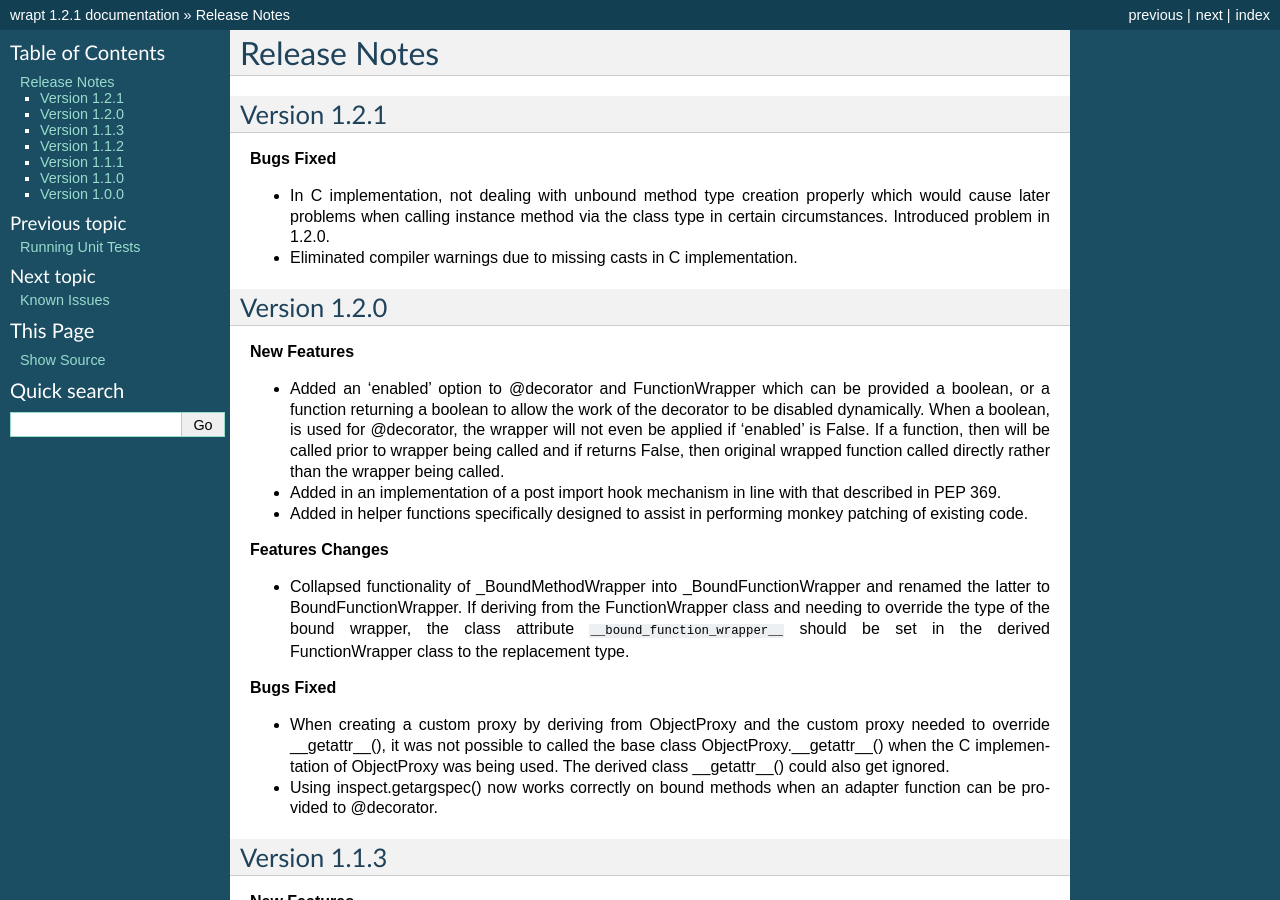
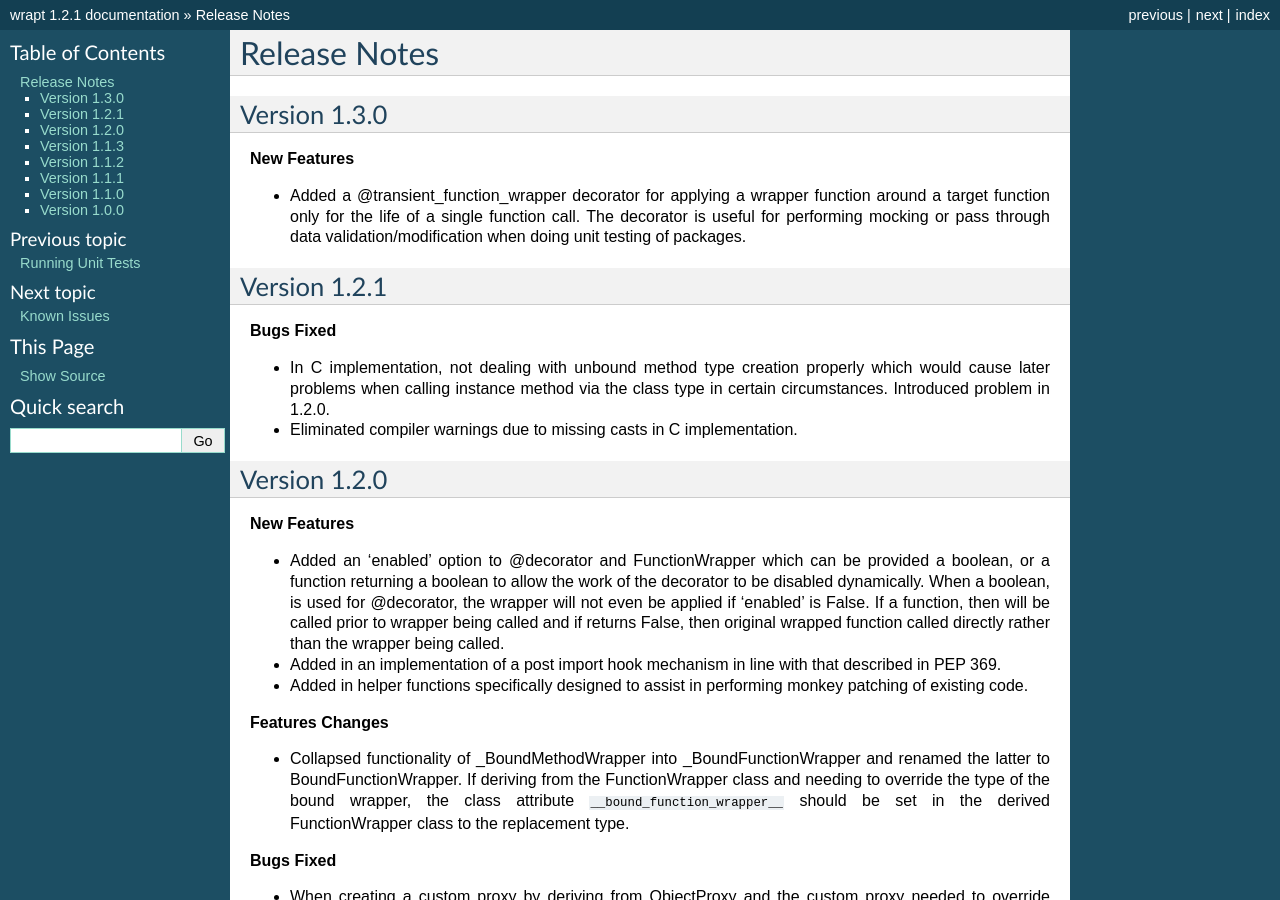
Before and after one commit to GrahamDumpleton/wrapt, a Sphinx documentation site: the page built from docs/changes.rst, in a window 1280 px wide and 900 px high. Built offline with Sphinx 7.4.7, drawn with Linux system fonts in a browser that asks for light colours.

Commit message:
Export transient_function_wrapper via top level wrapt module.

```diff
--- a/docs/changes.rst
+++ b/docs/changes.rst
@@ -1,5 +1,15 @@
 Release Notes
 =============
+
+Version 1.3.0
+-------------
+
+**New Features**
+
+* Added a @transient_function_wrapper decorator for applying a wrapper
+  function around a target function only for the life of a single function
+  call. The decorator is useful for performing mocking or pass through
+  data validation/modification when doing unit testing of packages.
 
 Version 1.2.1
 -------------
--- a/src/__init__.py
+++ b/src/__init__.py
@@ -3,7 +3,8 @@ __version__ = '.'.join(__version_info__)
 
 from .wrappers import (ObjectProxy, FunctionWrapper, BoundFunctionWrapper,
         WeakFunctionProxy, resolve_path, apply_patch, wrap_object,
-        function_wrapper, wrap_function_wrapper, patch_function_wrapper)
+        function_wrapper, wrap_function_wrapper, patch_function_wrapper,
+        transient_function_wrapper)
 
 from .decorators import decorator, synchronized
 
```
